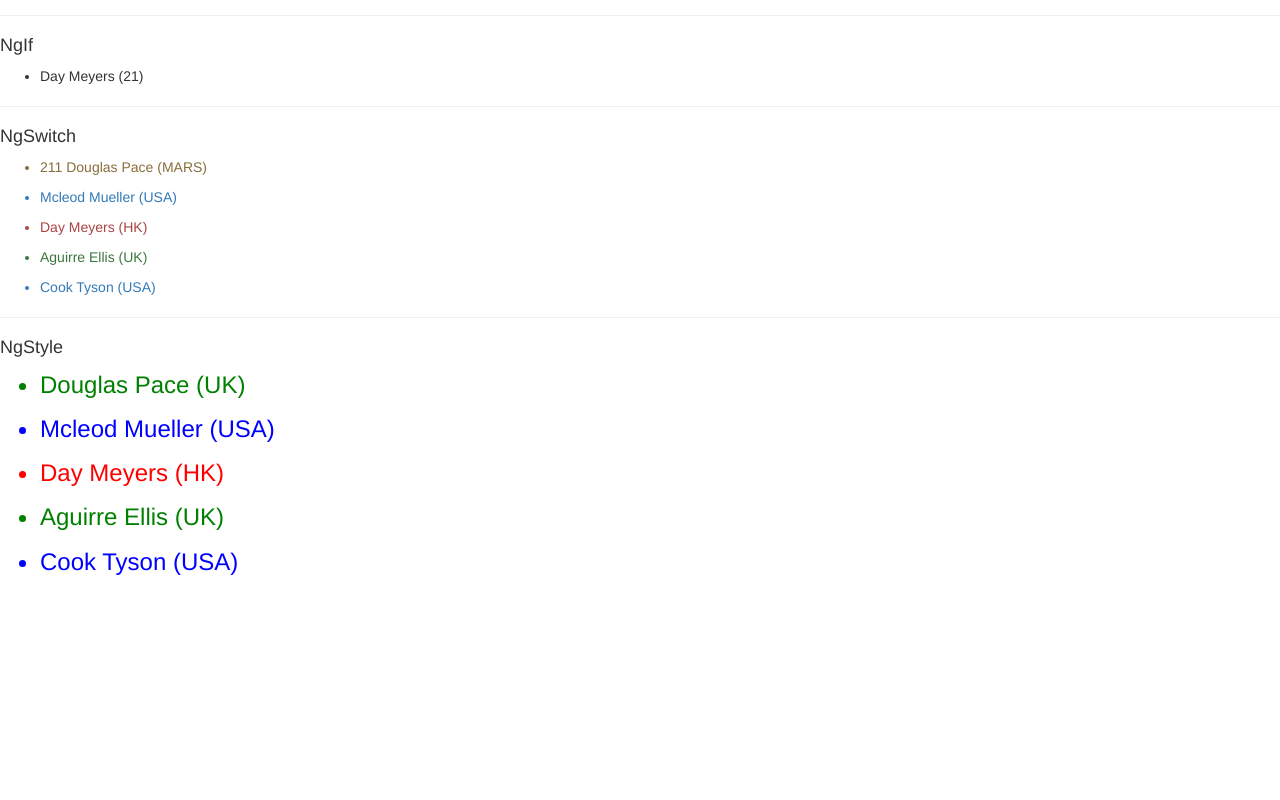
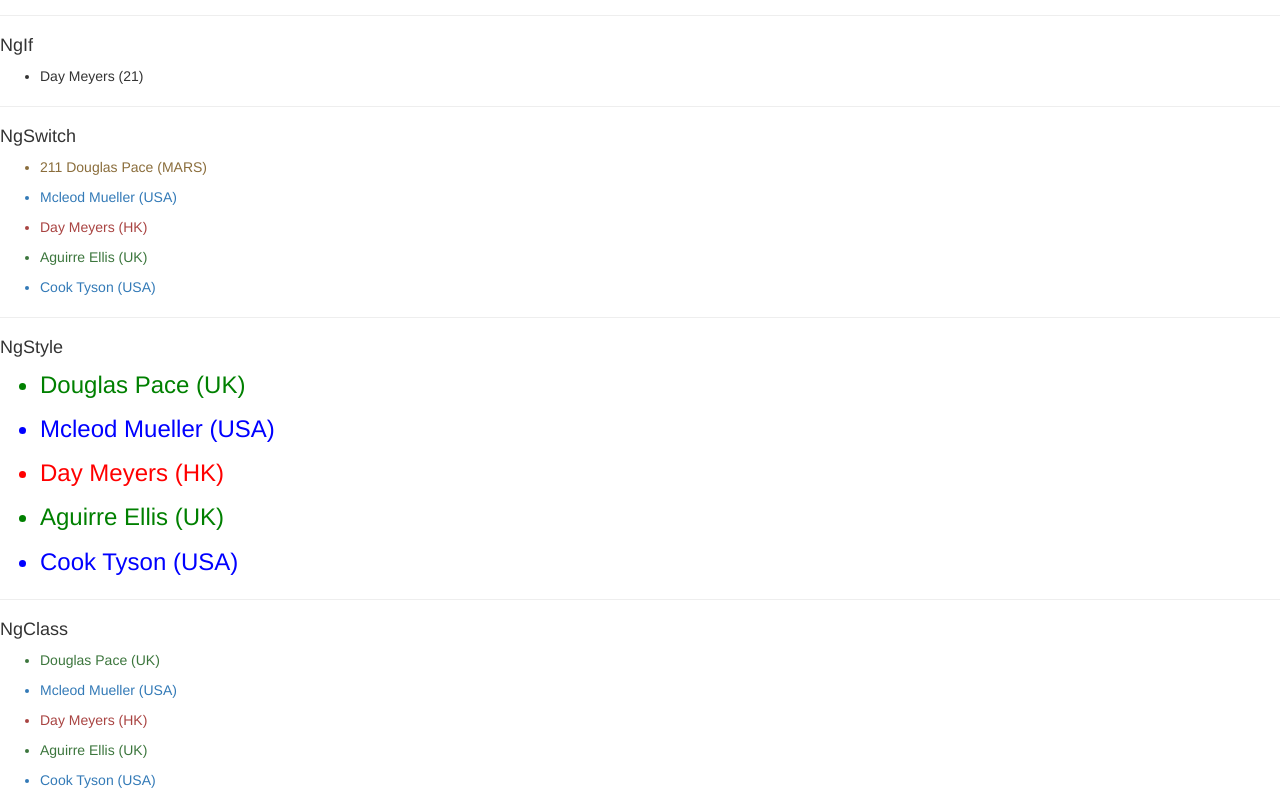
Before and after one commit to louie1966/angular2tutorial-buildin-directives, an Angular app: page / in a window 1280 px wide. Shown: the part 819-1619 px from the top of the page. Before the commit the page ends 1408 px from the top, so only its background shows below. Built offline with nearby package versions, Linux system fonts and the light colour scheme.

Commit message:
NgClass Code Changes

```diff
--- a/src/app/app.component.html
+++ b/src/app/app.component.html
@@ -16,3 +16,5 @@
 <ngswitch-example></ngswitch-example>
 <hr />
 <ngstyle-example></ngstyle-example>
+<hr />
+<ngclass-example></ngclass-example>
--- a/src/app/app.module.ts
+++ b/src/app/app.module.ts
@@ -7,6 +7,7 @@ import { NgForGroupedExampleComponent } from './ngfor-grouped-example/ngfor-grou
 import { NgIfExampleComponent } from './ngif-example/ngif-example.component';
 import { NgSwitchExampleComponent } from './ngswitch-example/ngswitch-example.component';
 import { NgStyleExampleComponent } from './ngstyle-example/ngstyle-example.component';
+import { NgClassExampleComponent } from './ngclass-example/ngclass-example.component';
 
 @NgModule({
   declarations: [
@@ -15,7 +16,8 @@ import { NgStyleExampleComponent } from './ngstyle-example/ngstyle-example.compo
     NgForGroupedExampleComponent,
     NgIfExampleComponent,
     NgSwitchExampleComponent,
-    NgStyleExampleComponent
+    NgStyleExampleComponent,
+    NgClassExampleComponent
   ],
   imports: [
     BrowserModule
--- /dev/null
+++ b/src/app/ngclass-example/ngclass-example.component.html
@@ -0,0 +1,19 @@
+<h4>NgClass</h4>
+<ul *ngFor="let person of people">
+  <li [ngClass]="{
+'text-success':person.country === 'UK',
+'text-primary':person.country === 'USA',
+'text-danger':person.country === 'HK'
+}">
+    {{ person.name }} ({{ person.country }})
+  </li>
+</ul>
+<!--
+<ul *ngFor="let person of people">
+<li [class.text-success]="person.country === 'UK'"
+[class.text-primary]="person.country === 'USA'"
+[class.text-danger]="person.country === 'HK'">
+{{ person.name }} ({{ person.country }})
+</li>
+</ul>
+-->
--- /dev/null
+++ b/src/app/ngclass-example/ngclass-example.component.ts
@@ -0,0 +1,36 @@
+import { Component } from '@angular/core';
+
+@Component({
+  selector: 'ngclass-example',
+  templateUrl: './ngclass-example.component.html',
+  styleUrls: ['./ngclass-example.component.css']
+})
+export class NgClassExampleComponent {
+  people: any[] = [
+    {
+      "name": "Douglas Pace",
+      "age": 35,
+      "country": 'UK'
+    },
+    {
+      "name": "Mcleod Mueller",
+      "age": 32,
+      "country": 'USA'
+    },
+    {
+      "name": "Day Meyers",
+      "age": 21,
+      "country": 'HK'
+    },
+    {
+      "name": "Aguirre Ellis",
+      "age": 34,
+      "country": 'UK'
+    },
+    {
+      "name": "Cook Tyson",
+      "age": 32,
+      "country": 'USA'
+    }
+  ];
+}
```
Also changed, not shown: src/app/ngclass-example/ngclass-example.component.css (added), 1 other file (tests, documents, lock files or other folders).
